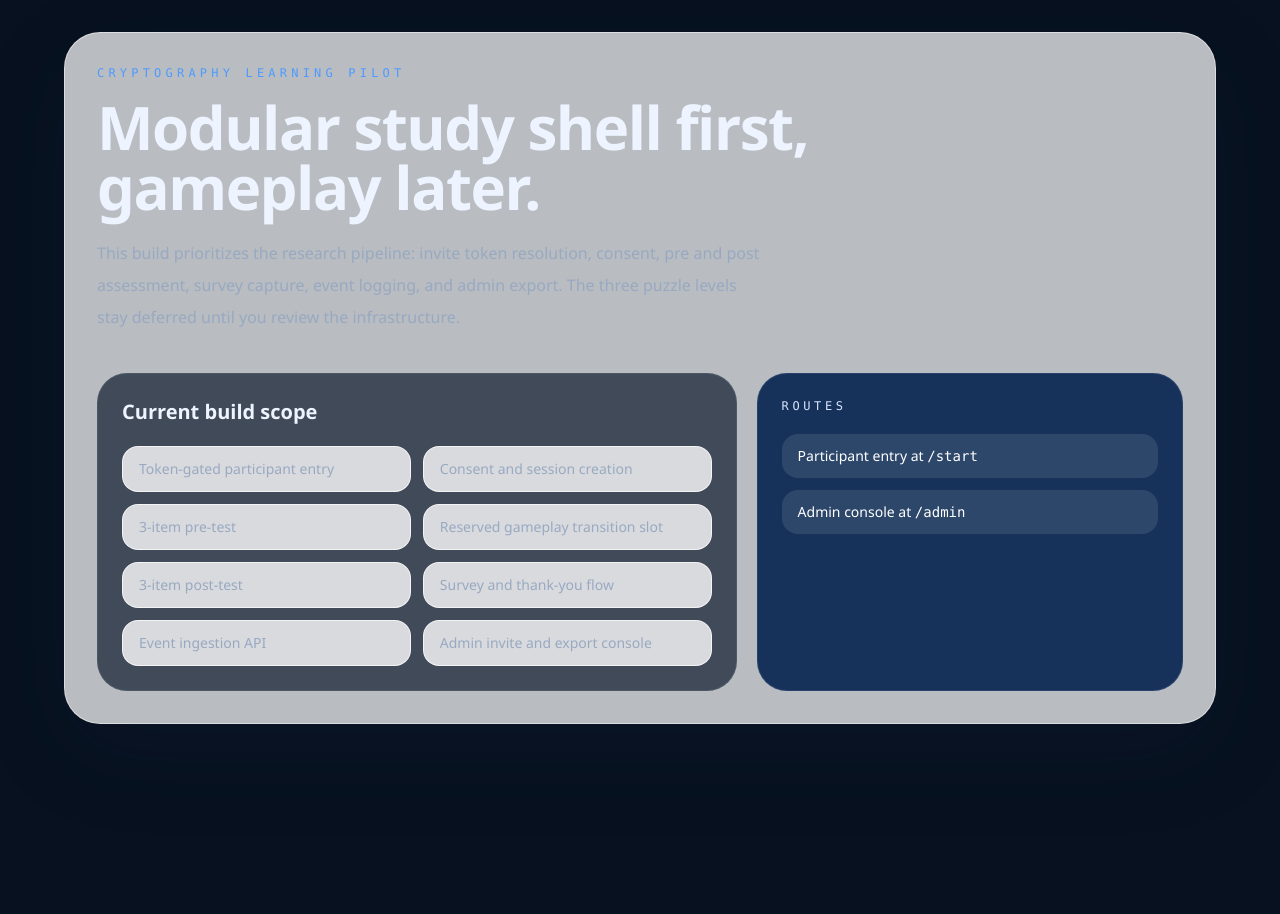
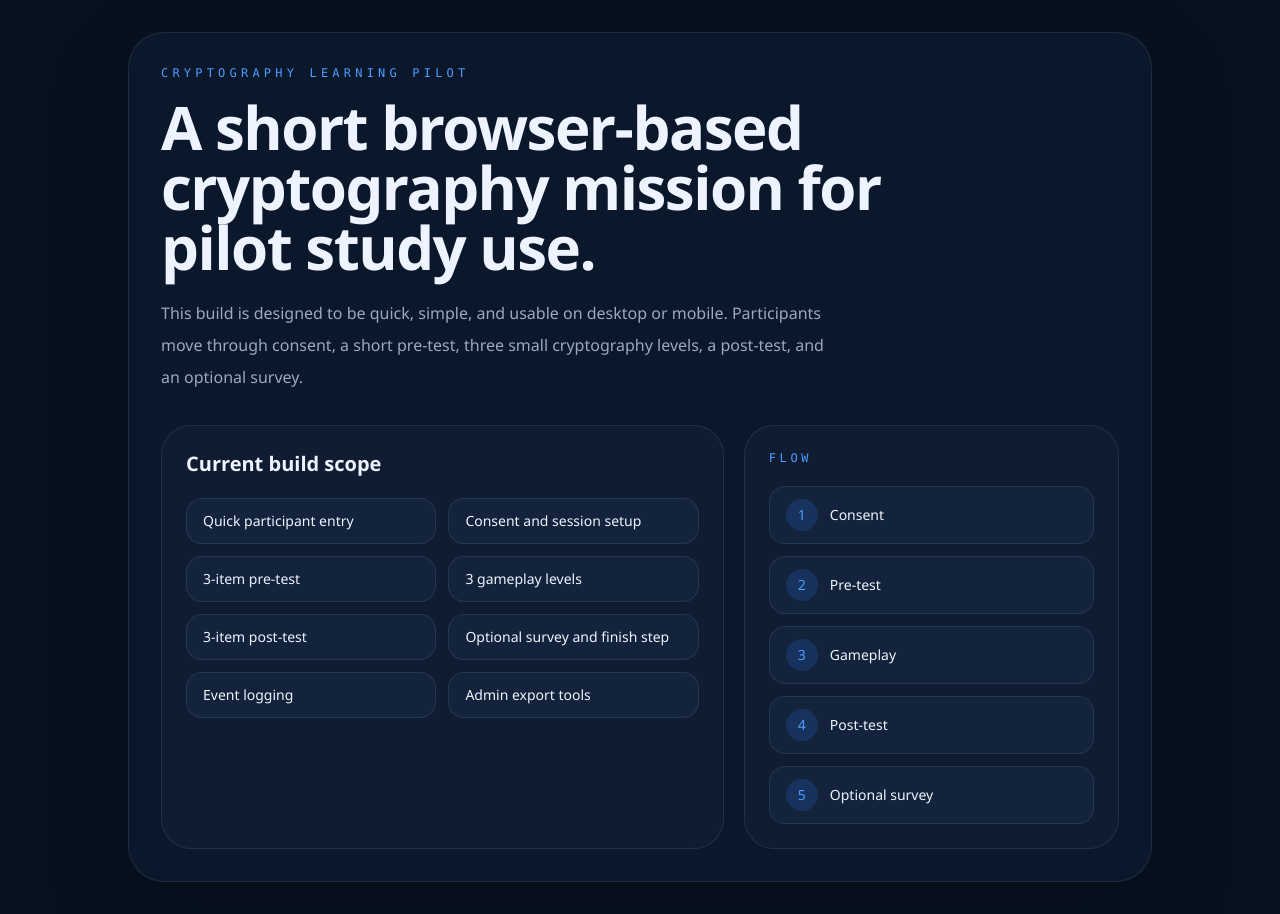
Before and after one commit to Freeway-project/Cybersecurity-Game, a Next.js app: page / in a window 1280 px wide. Before the commit the page ends 800 px from the top, so only its background shows below. Built offline with nearby package versions, Linux system fonts and the light colour scheme.

Commit message:
Add Vercel Analytics and simplify home copy

```diff
--- a/package.json
+++ b/package.json
@@ -14,6 +14,7 @@
     "db:status": "docker compose ps mongo"
   },
   "dependencies": {
+    "@vercel/analytics": "^2.0.1",
     "mongodb": "^7.1.0",
     "next": "16.2.0",
     "react": "19.2.4",
--- a/src/app/layout.tsx
+++ b/src/app/layout.tsx
@@ -1,4 +1,7 @@
 import type { Metadata } from "next";
+
+import { VercelAnalytics } from "@/components/analytics/vercel-analytics";
+
 import "./globals.css";
 
 export const metadata: Metadata = {
@@ -14,7 +17,10 @@ export default function RootLayout({
 }>) {
   return (
     <html lang="en" className="h-full">
-      <body className="min-h-full">{children}</body>
+      <body className="min-h-full">
+        {children}
+        <VercelAnalytics />
+      </body>
     </html>
   );
 }
--- a/src/app/page.tsx
+++ b/src/app/page.tsx
@@ -1,60 +1,65 @@
 export default function Home() {
   return (
     <div className="min-h-screen bg-[var(--canvas)] px-5 py-8 sm:px-8">
-      <div className="mx-auto flex w-full max-w-6xl flex-col gap-10 rounded-[36px] border border-white/50 bg-white/72 p-8 shadow-[0_28px_90px_rgba(28,40,82,0.14)] backdrop-blur">
+      <div className="mx-auto flex w-full max-w-5xl flex-col gap-8 rounded-[36px] border border-[var(--border)] bg-[var(--card)]/92 p-8 shadow-[0_28px_90px_rgba(0,0,0,0.18)] backdrop-blur">
         <div className="max-w-3xl">
           <p className="font-mono text-xs uppercase tracking-[0.35em] text-[var(--accent-strong)]">
             Cryptography Learning Pilot
           </p>
           <h1 className="mt-4 text-4xl font-semibold tracking-tight text-[var(--ink)] sm:text-6xl">
-            Modular study shell first, gameplay later.
+            A short browser-based cryptography mission for pilot study use.
           </h1>
           <p className="mt-5 max-w-2xl text-base leading-8 text-[var(--ink-muted)]">
-            This build prioritizes the research pipeline: invite token resolution, consent,
-            pre and post assessment, survey capture, event logging, and admin export.
-            The three puzzle levels stay deferred until you review the infrastructure.
+            This build is designed to be quick, simple, and usable on desktop or mobile.
+            Participants move through consent, a short pre-test, three small cryptography
+            levels, a post-test, and an optional survey.
           </p>
         </div>
         <div className="grid gap-5 lg:grid-cols-[1.2fr_0.8fr]">
-          <div className="rounded-[30px] border border-[var(--border)] bg-[var(--card)]/70 p-6">
+          <div className="rounded-[30px] border border-[var(--border)] bg-[var(--card-soft)] p-6">
             <h2 className="text-xl font-semibold text-[var(--ink)]">Current build scope</h2>
             <div className="mt-5 grid gap-3 sm:grid-cols-2">
               {[
-                "Token-gated participant entry",
-                "Consent and session creation",
+                "Quick participant entry",
+                "Consent and session setup",
                 "3-item pre-test",
-                "Reserved gameplay transition slot",
+                "3 gameplay levels",
                 "3-item post-test",
-                "Survey and thank-you flow",
-                "Event ingestion API",
-                "Admin invite and export console",
+                "Optional survey and finish step",
+                "Event logging",
+                "Admin export tools",
               ].map((item) => (
                 <div
                   key={item}
-                  className="rounded-2xl border border-white/70 bg-white/80 px-4 py-3 text-sm text-[var(--ink-muted)]"
+                  className="rounded-2xl border border-[var(--border)] bg-[var(--card-strong)] px-4 py-3 text-sm font-medium text-[var(--ink)]"
                 >
                   {item}
                 </div>
               ))}
             </div>
           </div>
-          <div className="rounded-[30px] border border-[var(--border)] bg-[#16325b] p-6 text-white">
-            <p className="font-mono text-xs uppercase tracking-[0.3em] text-[#d7e6ff]">
-              Routes
+          <div className="rounded-[30px] border border-[var(--border)] bg-[var(--card-soft)] p-6">
+            <p className="font-mono text-xs uppercase tracking-[0.3em] text-[var(--accent-strong)]">
+              Flow
             </p>
-            <div className="mt-5 space-y-3 text-sm">
-              <a
-                href="/start"
-                className="block rounded-2xl bg-white/10 px-4 py-3 transition hover:bg-white/16"
-              >
-                Participant entry at <span className="font-mono">/start</span>
-              </a>
-              <a
-                href="/admin"
-                className="block rounded-2xl bg-white/10 px-4 py-3 transition hover:bg-white/16"
-              >
-                Admin console at <span className="font-mono">/admin</span>
-              </a>
+            <div className="mt-5 space-y-3">
+              {[
+                "Consent",
+                "Pre-test",
+                "Gameplay",
+                "Post-test",
+                "Optional survey",
+              ].map((item, index) => (
+                <div
+                  key={item}
+                  className="flex items-center gap-3 rounded-2xl border border-[var(--border)] bg-[var(--card-strong)] px-4 py-3 text-sm font-medium text-[var(--ink)]"
+                >
+                  <span className="flex h-8 w-8 items-center justify-center rounded-full bg-[var(--accent)]/18 text-[var(--accent-strong)]">
+                    {index + 1}
+                  </span>
+                  <span>{item}</span>
+                </div>
+              ))}
             </div>
           </div>
         </div>
--- /dev/null
+++ b/src/components/analytics/vercel-analytics.tsx
@@ -0,0 +1,24 @@
+"use client";
+
+import { Analytics, type BeforeSendEvent } from "@vercel/analytics/next";
+
+function redactStudyToken(event: BeforeSendEvent) {
+  try {
+    const url = new URL(event.url, window.location.origin);
+
+    if (url.searchParams.has("token")) {
+      url.searchParams.delete("token");
+    }
+
+    return {
+      ...event,
+      url: url.toString(),
+    };
+  } catch {
+    return event;
+  }
+}
+
+export function VercelAnalytics() {
+  return <Analytics beforeSend={redactStudyToken} />;
+}
```
Also changed, not shown: 2 other files (tests, documents, lock files or other folders).
